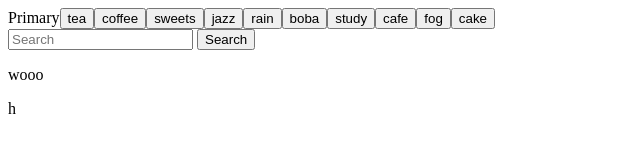
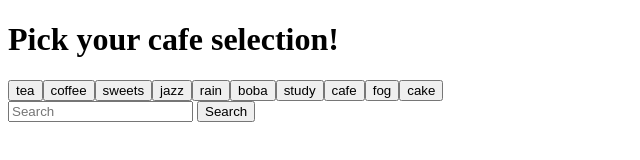
Before and after one commit to spirawebdev/GIPHY-06, a plain HTML site: page index.html in a window 1280 px wide. Shown: the whole page, without its empty margins (0-640 px from the left). Drawn offline with nearby package versions, Linux system fonts and the light colour scheme; no server answers.

```diff
--- a/index.html
+++ b/index.html
@@ -14,7 +14,9 @@
 </head>
 <body>
   <div class="container">
-    <div id='buttonContainer' class="btn btn-primary">Primary</div>
+    <h1>Pick your cafe selection!</h1>
+    <div id='buttonContainer' class="btn btn-primary"></div>
+
 
     <nav class="navbar navbar-light bg-light">
         <form class="form-inline">
@@ -22,8 +24,8 @@
           <button class="btn btn-outline-success my-2 my-sm-0"  type="button" id='searchButton'>Search</button>
           <div class="box">
 
-            <p>wooo</p>
-            <div class='display'>h</div>
+            <p></p>
+            <div class='display'></div>
         </form>
       </nav>
     </div>
```
